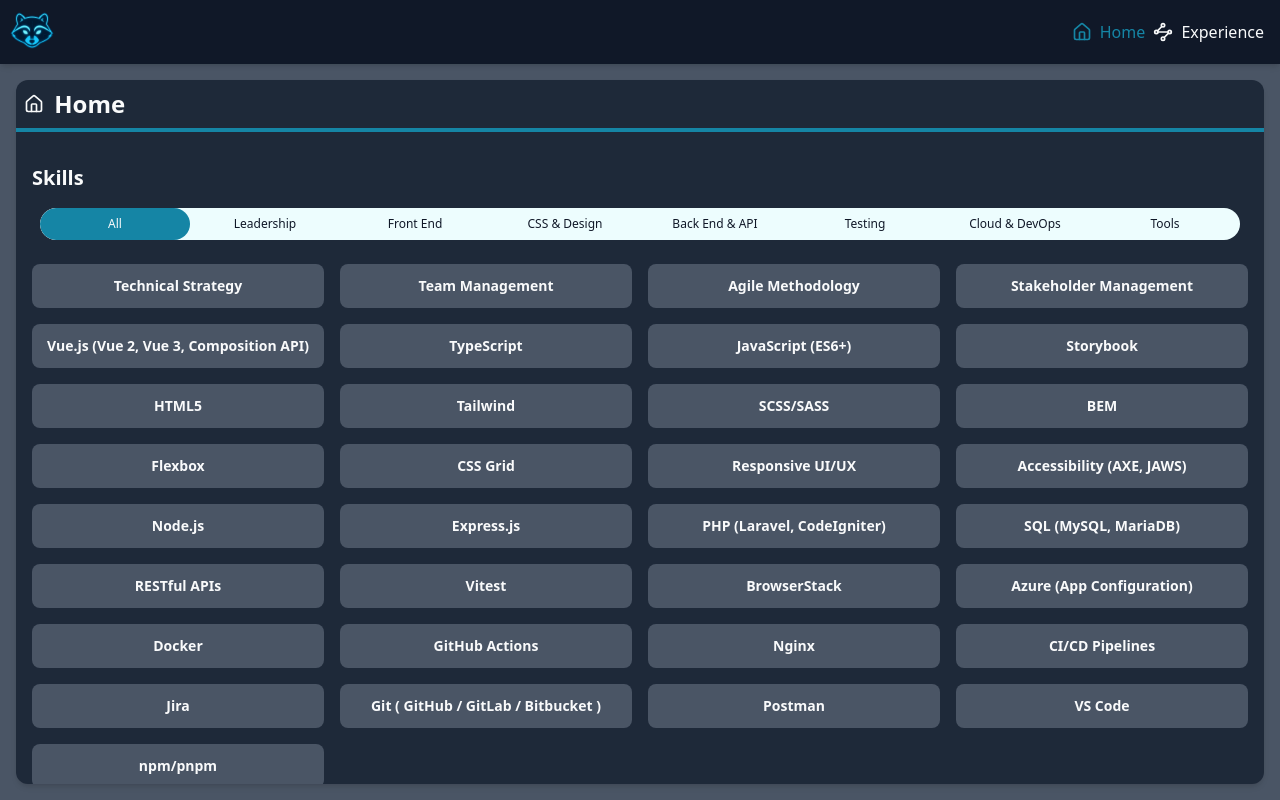
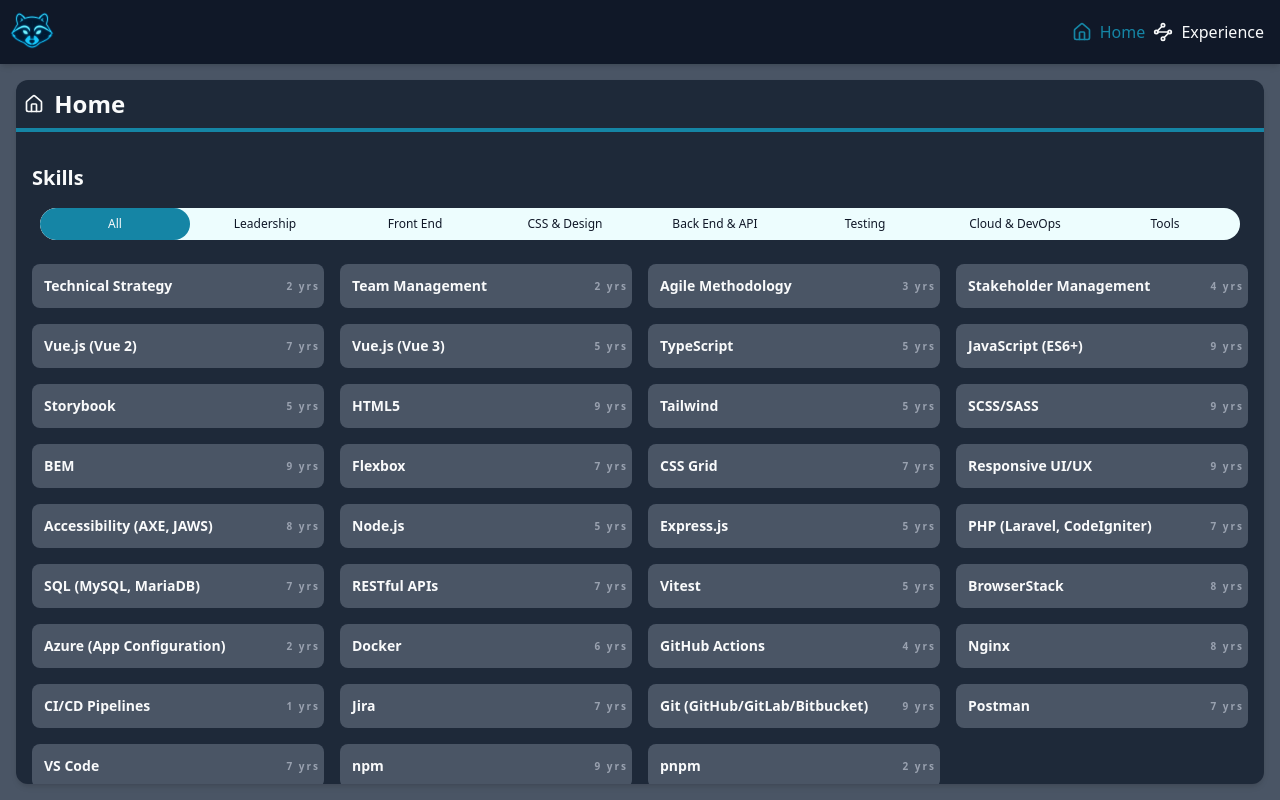
Before and after one commit to JJThompson07/persona, a Vue app: page / in a window 1280 px wide. Built offline with nearby package versions, Linux system fonts and the light colour scheme.

Commit message:
:hammer: tweaks

```diff
--- a/data/skills.json
+++ b/data/skills.json
@@ -5,215 +5,245 @@
       "section": "Leadership",
       "name": "Technical Strategy",
       "experience": "",
-      "years": ""
+      "years": 2
     },
     {
       "id": 2,
       "section": "Leadership",
       "name": "Team Management",
       "experience": "",
-      "years": ""
+      "years": 2
     },
     {
       "id": 3,
       "section": "Leadership",
       "name": "Agile Methodology",
       "experience": "",
-      "years": ""
+      "years": 3
     },
     {
       "id": 4,
       "section": "Leadership",
       "name": "Stakeholder Management",
       "experience": "",
-      "years": ""
+      "years": 4
     },
     {
       "id": 5,
       "section": "Front End",
-      "name": "Vue.js (Vue 2, Vue 3, Composition API)",
+      "name": "Vue.js (Vue 2)",
       "experience": "",
-      "years": ""
+      "years": 7
     },
     {
       "id": 6,
       "section": "Front End",
-      "name": "TypeScript",
+      "name": "Vue.js (Vue 3)",
       "experience": "",
-      "years": ""
+      "years": 5
     },
     {
       "id": 7,
       "section": "Front End",
-      "name": "JavaScript (ES6+)",
+      "name": "TypeScript",
       "experience": "",
-      "years": ""
+      "years": 5
     },
     {
       "id": 8,
       "section": "Front End",
-      "name": "Storybook",
+      "name": "JavaScript (ES6+)",
       "experience": "",
-      "years": ""
+      "years": 9
     },
     {
       "id": 9,
       "section": "Front End",
-      "name": "HTML5",
+      "name": "Storybook",
       "experience": "",
-      "years": ""
+      "years": 5
     },
     {
       "id": 10,
-      "section": "CSS & Design",
-      "name": "Tailwind",
+      "section": "Front End",
+      "name": "HTML5",
       "experience": "",
-      "years": ""
+      "years": 9
     },
     {
       "id": 11,
       "section": "CSS & Design",
-      "name": "SCSS/SASS",
+      "name": "Tailwind",
       "experience": "",
-      "years": ""
+      "years": 5
     },
     {
       "id": 12,
       "section": "CSS & Design",
-      "name": "BEM",
+      "name": "SCSS/SASS",
       "experience": "",
-      "years": ""
+      "years": 9
     },
     {
       "id": 13,
       "section": "CSS & Design",
-      "name": "Flexbox",
+      "name": "BEM",
       "experience": "",
-      "years": ""
+      "years": 9
     },
     {
       "id": 14,
       "section": "CSS & Design",
-      "name": "CSS Grid",
+      "name": "Flexbox",
       "experience": "",
-      "years": ""
+      "years": 7
     },
     {
       "id": 15,
       "section": "CSS & Design",
-      "name": "Responsive UI/UX",
+      "name": "CSS Grid",
       "experience": "",
-      "years": ""
+      "years": 7
     },
     {
       "id": 16,
       "section": "CSS & Design",
-      "name": "Accessibility (AXE, JAWS)",
+      "name": "Responsive UI/UX",
       "experience": "",
-      "years": ""
+      "years": 9
     },
     {
       "id": 17,
+      "section": "CSS & Design",
+      "name": "Accessibility (AXE, JAWS)",
+      "experience": "",
+      "years": 8
+    },
+    {
+      "id": 18,
       "section": "Back End & API",
       "name": "Node.js",
       "experience": "",
-      "years": ""
+      "years": 5
     },
     {
+      "id": 19,
       "section": "Back End & API",
       "name": "Express.js",
       "experience": "",
-      "years": ""
+      "years": 5
     },
     {
+      "id": 20,
       "section": "Back End & API",
       "name": "PHP (Laravel, CodeIgniter)",
       "experience": "",
-      "years": ""
+      "years": 7
     },
     {
+      "id": 21,
       "section": "Back End & API",
       "name": "SQL (MySQL, MariaDB)",
       "experience": "",
-      "years": ""
+      "years": 7
     },
     {
+      "id": 22,
       "section": "Back End & API",
       "name": "RESTful APIs",
       "experience": "",
-      "years": ""
+      "years": 7
     },
     {
+      "id": 23,
       "section": "Testing",
       "name": "Vitest",
       "experience": "",
-      "years": ""
+      "years": 5
     },
     {
+      "id": 24,
       "section": "Testing",
       "name": "BrowserStack",
       "experience": "",
-      "years": ""
+      "years": 8
     },
     {
+      "id": 25,
       "section": "Cloud & DevOps",
       "name": "Azure (App Configuration)",
       "experience": "",
-      "years": ""
+      "years": 2
     },
     {
+      "id": 26,
       "section": "Cloud & DevOps",
       "name": "Docker",
       "experience": "",
-      "years": ""
+      "years": 6
     },
     {
+      "id": 27,
       "section": "Cloud & DevOps",
       "name": "GitHub Actions",
       "experience": "",
-      "years": ""
+      "years": 4
     },
     {
+      "id": 28,
       "section": "Cloud & DevOps",
       "name": "Nginx",
       "experience": "",
-      "years": ""
+      "years": 8
     },
     {
+      "id": 29,
       "section": "Cloud & DevOps",
       "name": "CI/CD Pipelines",
       "experience": "",
-      "years": ""
+      "years": 1
     },
     {
+      "id": 30,
       "section": "Tools",
       "name": "Jira",
       "experience": "",
-      "years": ""
+      "years": 7
     },
     {
+      "id": 31,
       "section": "Tools",
-      "name": "Git ( GitHub / GitLab / Bitbucket )",
+      "name": "Git (GitHub/GitLab/Bitbucket)",
       "experience": "",
-      "years": ""
+      "years": 9
     },
     {
+      "id": 32,
       "section": "Tools",
       "name": "Postman",
       "experience": "",
-      "years": ""
+      "years": 7
     },
     {
+      "id": 33,
       "section": "Tools",
       "name": "VS Code",
       "experience": "",
-      "years": ""
+      "years": 7
     },
     {
+      "id": 34,
       "section": "Tools",
-      "name": "npm/pnpm",
+      "name": "npm",
       "experience": "",
-      "years": ""
+      "years": 9
+    },
+    {
+      "id": 35,
+      "section": "Tools",
+      "name": "pnpm",
+      "experience": "",
+      "years": 2
     }
   ]
 }
--- a/src/components/RouterLayout.vue
+++ b/src/components/RouterLayout.vue
@@ -1,7 +1,7 @@
 <template>
   <div
     ref="routerView"
-    class="m-4 flex-1 rounded-xl bg-gray-800 shadow-md"
+    class="m-4 flex flex-1 flex-col rounded-xl bg-gray-800 shadow-md"
     :class="isHovered ? 'overflow-auto' : 'overflow-hidden'"
   >
     <header
@@ -10,7 +10,7 @@
     >
       <slot name="header" />
     </header>
-    <div class="p-4">
+    <div class="flex flex-1 flex-col p-4">
       <slot />
     </div>
   </div>
--- a/src/components/utility/CardShimmer.vue
+++ b/src/components/utility/CardShimmer.vue
@@ -11,7 +11,7 @@
       v-for="ripple in ripples"
       :key="ripple.id"
       :style="{ left: `${ripple.x}px`, top: `${ripple.y}px` }"
-      class="ripple absolute h-1 w-1 rounded-full transition-all duration-700 ease-in-out"
+      class="ripple absolute h-1 w-1 rounded-full transition-all duration-700 ease-out"
       :class="theme === 'kitsune' ? 'bg-kitsune-500' : 'bg-tanuki-500'"
     ></span>
   </div>
@@ -22,6 +22,8 @@
 import { useUIStore, type Theme } from '../../stores/ui';
 import { useElementHover, useMouseInElement } from '@vueuse/core';
 import { ref } from 'vue';
+
+const emit = defineEmits(['hovered']);
 
 const cardAnimated = ref<HTMLElement | null>(null);
 const isHovered = useElementHover(cardAnimated);
@@ -55,6 +57,14 @@
   },
   { deep: true }
 );
+
+watch(
+  isHovered,
+  (newHovered) => {
+    emit('hovered', newHovered);
+  },
+  { immediate: true }
+);
 </script>
 
 <style scoped>
--- a/src/style.css
+++ b/src/style.css
@@ -23,6 +23,10 @@
   --color-kitsune-800: #953e0b;
   --color-kitsune-900: #7a330d;
   --color-kitsune-950: #461902;
+  --text-caption: 0.625rem;
+  --text-caption--line-height: 1.5rem;
+  --text-caption--letter-spacing: 0.125rem;
+  --text-caption--font-weight: 500;
 }
 
 :root {
--- a/src/views/HomeView.vue
+++ b/src/views/HomeView.vue
@@ -40,14 +40,22 @@
             </transition>
           </div>
         </header>
-        <div class="skills-grid grid items-stretch gap-4">
-          <card-shimmer v-for="skill in filteredSkills" :key="skill.id">
-            <div
-              class="flex flex-1 items-center justify-center p-2 text-center text-sm font-semibold"
+
+        <div class="flex flex-1 flex-col">
+          <div class="skills-grid grid items-stretch gap-4">
+            <card-shimmer
+              v-for="skill in filteredSkills"
+              :key="skill.id"
+              @hovered="(val) => (hoveredSkill = val ? skill : null)"
             >
-              {{ skill.name }}
-            </div>
-          </card-shimmer>
+              <div class="flex items-center justify-between gap-1">
+                <div class="flex flex-1 p-2 text-sm font-semibold">
+                  {{ skill.name }}
+                </div>
+                <div class="text-caption font-bold text-gray-400">{{ skill.years }} yrs</div>
+              </div>
+            </card-shimmer>
+          </div>
         </div>
       </section>
     </template>
@@ -70,7 +78,7 @@
   section: string;
   name: string;
   experience: string;
-  years: string;
+  years: number;
 };
 
 // ** Refs **
@@ -79,6 +87,7 @@
 const { width } = useWindowSize();
 const showFilters = ref<boolean>(true);
 const uiStore = useUIStore();
+const hoveredSkill = ref<Skill | null>(null);
 
 // ** Computed **
 const theme = computed<Theme>(() => uiStore.theme);
@@ -136,4 +145,17 @@
   max-height: 500px; /* Set to a value larger than your dropdown's max height */
   opacity: 1;
 }
+
+.fade-enter-active,
+.fade-leave-active {
+  transition: opacity 0.3s;
+}
+.fade-enter-from,
+.fade-leave-to {
+  opacity: 0;
+}
+.fade-enter-to,
+.fade-leave-from {
+  opacity: 1;
+}
 </style>
```
